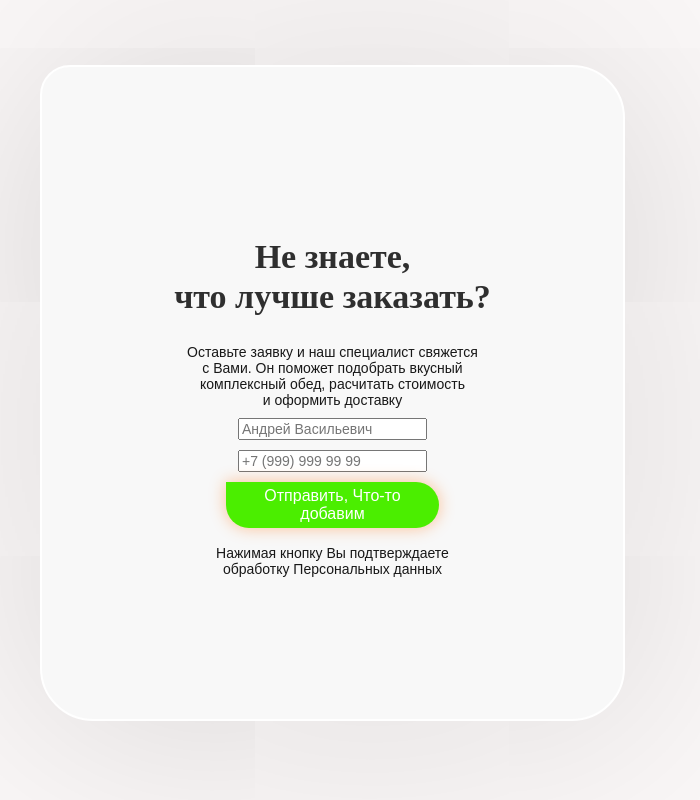
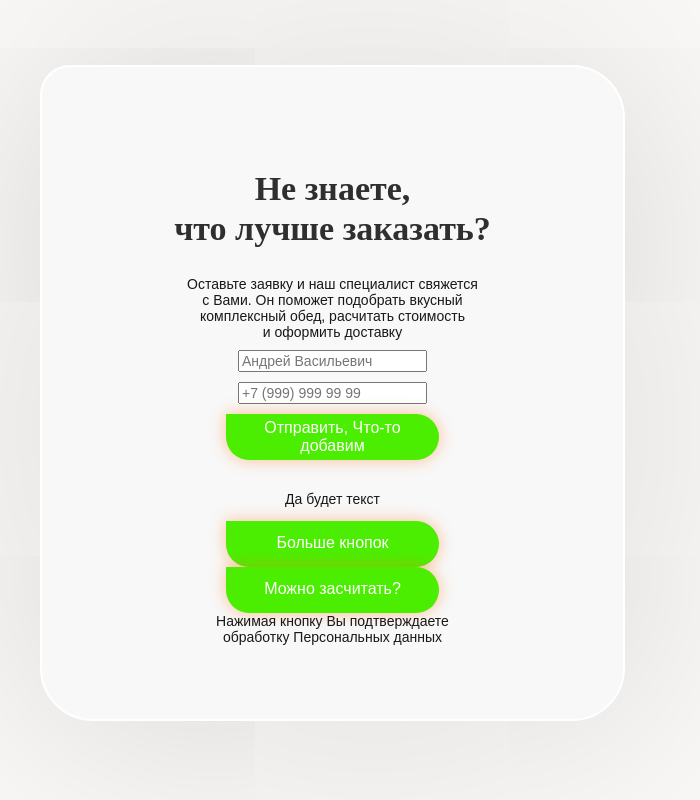
Before and after one commit to JMonoyro/FoodILikeJMo, a plain HTML site: page index.html in a window 1280 px wide. Shown: the part 969-1769 px from the top of the page, without its empty margins (0-700 px from the left). Drawn offline with Linux system fonts and the light colour scheme; a web font is replaced by a local one.

Commit message:
Добавила кнопки

```diff
--- a/index.html
+++ b/index.html
@@ -224,6 +224,9 @@
                         <button class="btn_send">
                             Отправить, Что-то добавим
                         </button><br>
+                        <p>Да будет текст</p>
+                        <button class="btn_send">Больше кнопок</button>
+                        <button class="btn_send">Можно засчитать?</button>
                         Нажимая кнопку Вы подтверждаете<br> обработку Персональных данных
                     </div>
                 </div>
```
Also changed, not shown: second.html (added).
